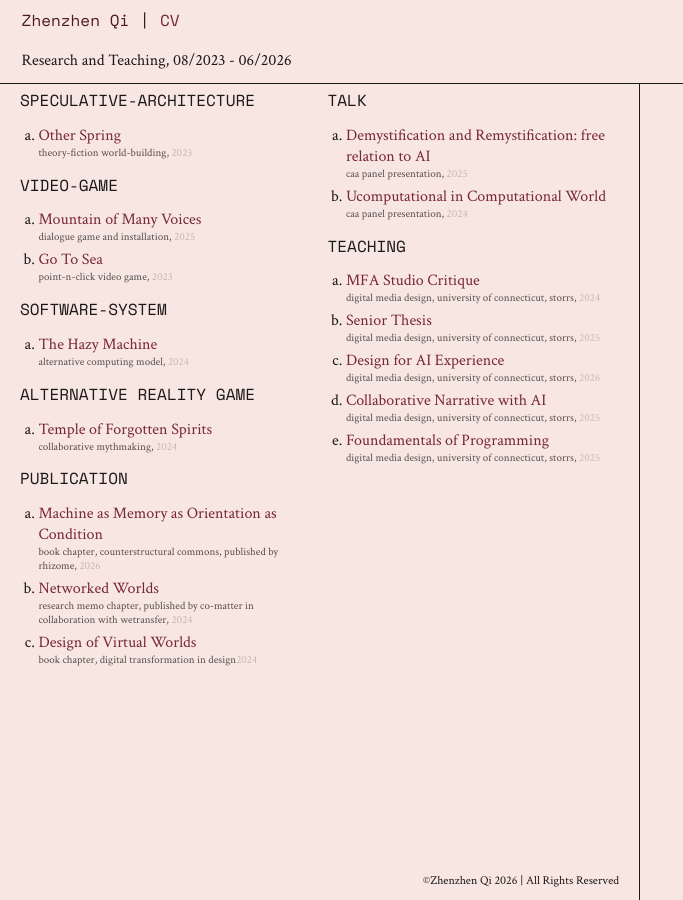
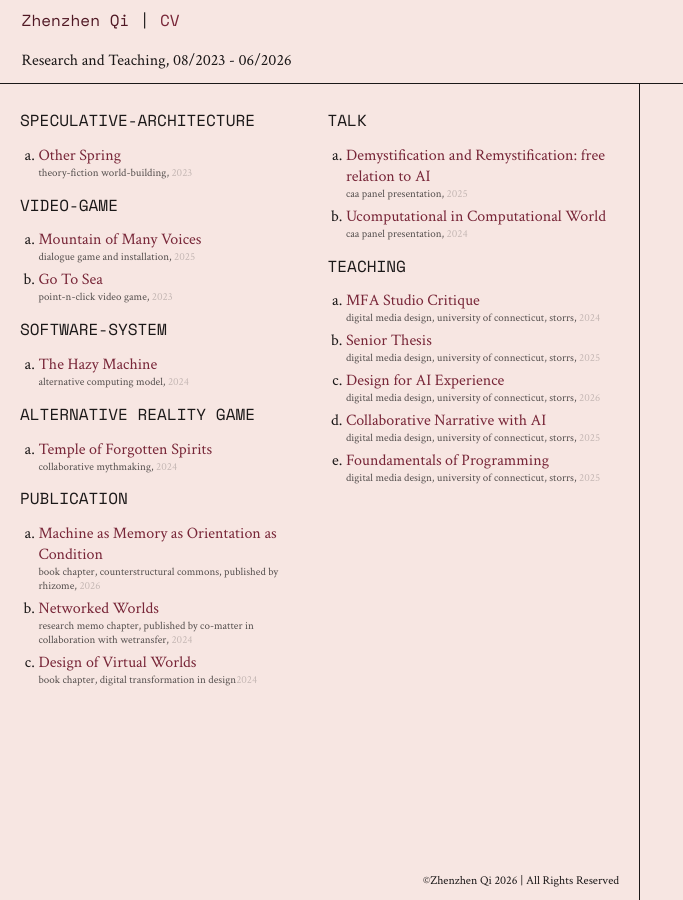
Before and after one commit to zhenzhenqi/zhenzhenqi, a Jekyll site: the page built from index.md, in a window 1280 px wide. Shown: the whole page, without its empty margins (0-683 px from the left). Built offline with Jekyll 4.4.1, drawn with Linux system fonts in a browser that asks for light colours.

Commit message:
Add breathing room above project list

```diff
--- a/assets/css/main.scss
+++ b/assets/css/main.scss
@@ -48,7 +48,7 @@ ul, ol { margin: 0; }
 .row .col::-webkit-scrollbar-thumb { background:#8e9a96; }
 
 #left { border-right:1px solid #1b1818; padding-left:0; padding-right:0; padding-top:5.5rem; flex:3 0 400px; transform:translateZ(0); }
-#left .project-list { column-count:2; column-gap:1rem; padding:0 20px; }
+#left .project-list { column-count:2; column-gap:1rem; padding:1.25rem 20px 0; }
 .type-group { break-inside:avoid; }
 .section-title { text-transform:uppercase; margin:.8rem 0; }
 .project-list > .type-group:first-child .section-title { margin-top:0; }
```
